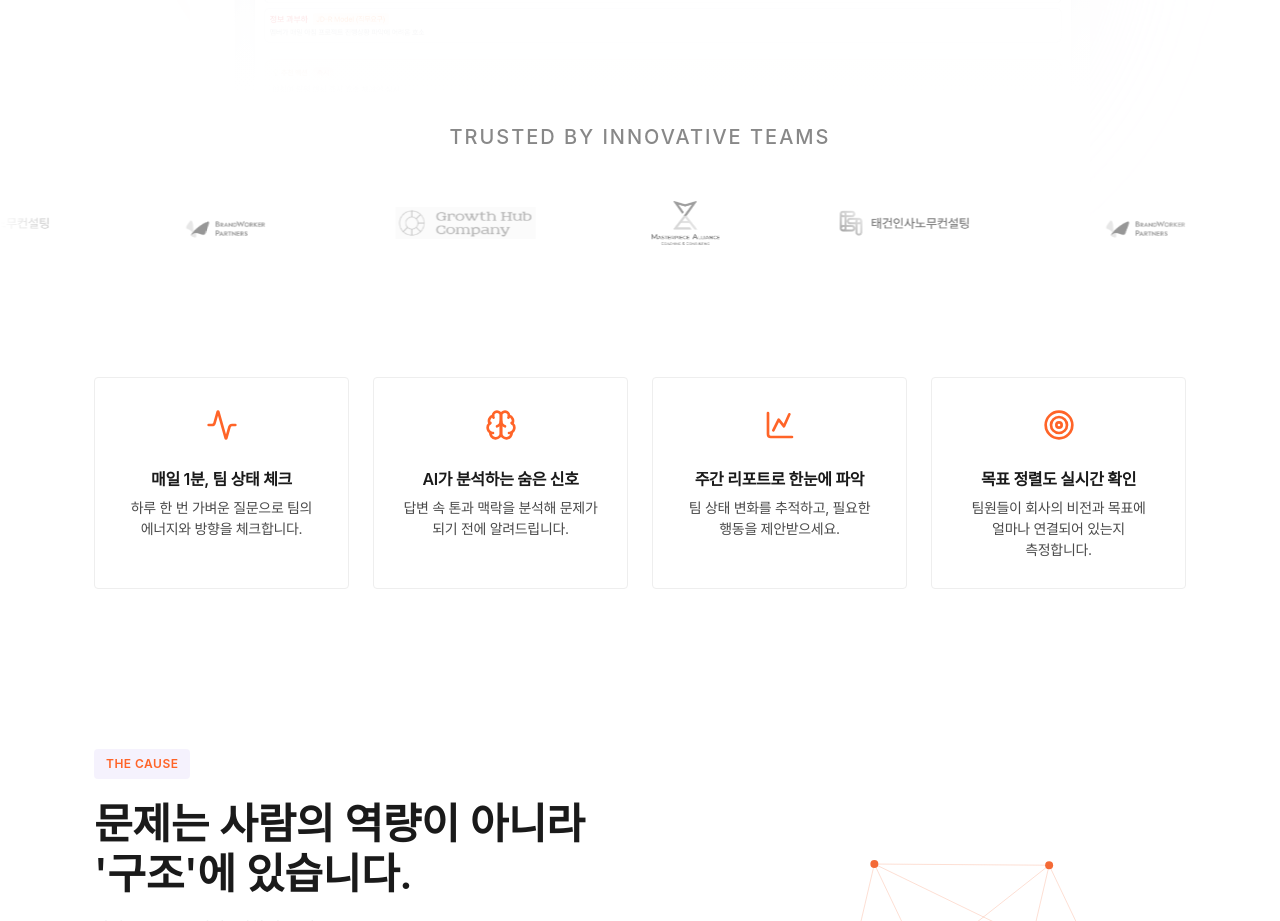
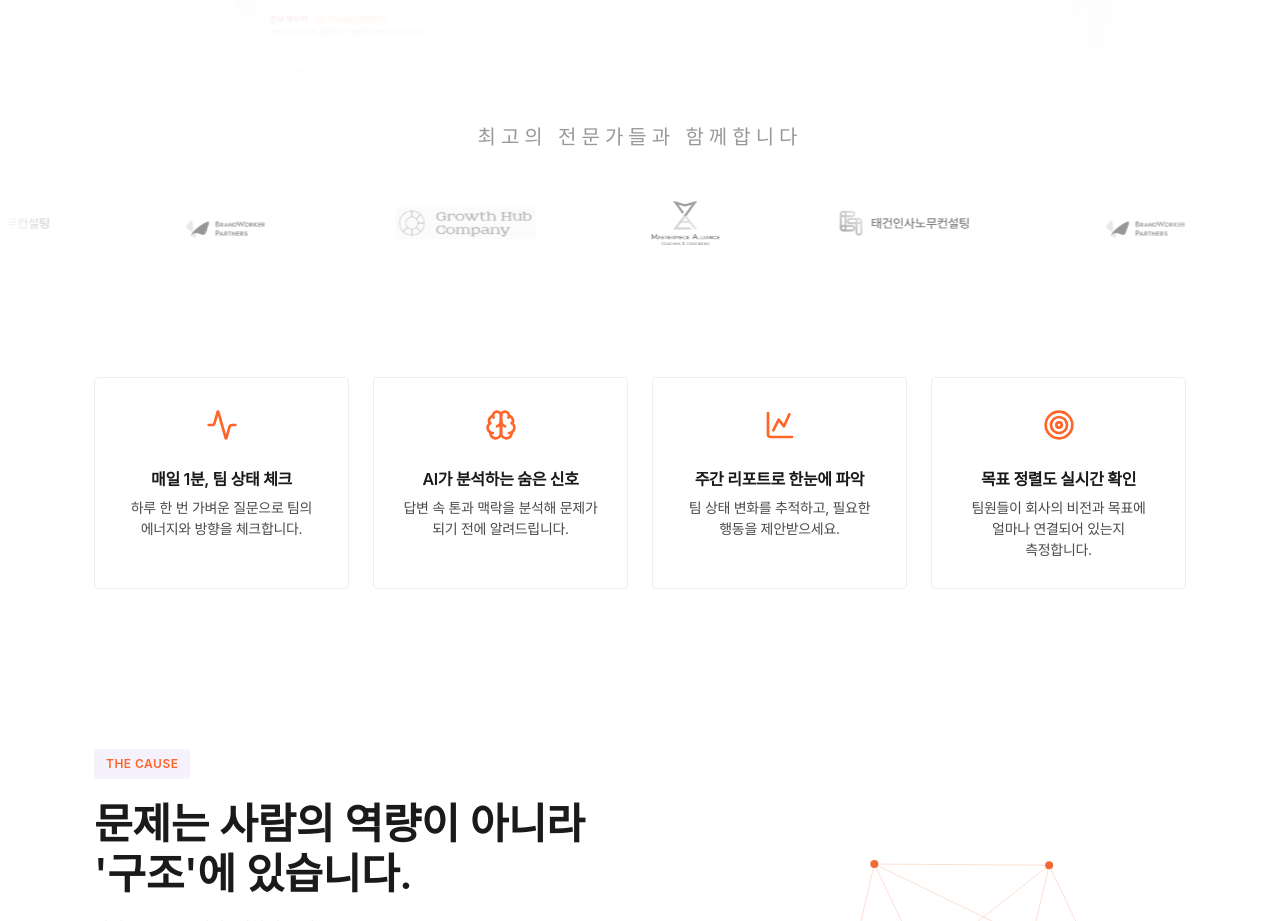
Before and after one commit to qalignofficial-dev/Q-Align-website, a plain HTML site: page index.html in a window 1280 px wide. Shown: the part 840-1761 px from the top of the page. Drawn offline with Linux system fonts and the light colour scheme; animation ran at ten frames a second; a web font is replaced by a local one.

Commit message:
style: update partner label text and font styling
- Change partner label text to Korean "최고의 전문가들과 함께합니다"
- Update font styling for luxury feel (letter-spacing, font-weight)

🤖 Generated with [Claude Code](https://claude.com/claude-code)

Co-Authored-By: Claude Opus 4.5 <noreply@anthropic.com>

```diff
--- a/css/style.css
+++ b/css/style.css
@@ -118,11 +118,10 @@ section { padding: var(--section-spacing) 0; }
     text-align: center;
 }
 .partner-label {
-    font-size: 13px;
+    font-size: 12px;
     font-weight: 500;
-    color: var(--text-gray);
-    text-transform: uppercase;
-    letter-spacing: 0.1em;
+    color: #999;
+    letter-spacing: 0.25em;
     margin-bottom: 24px;
 }
 .logo-marquee {
--- a/index.html
+++ b/index.html
@@ -86,7 +86,7 @@
 
         <!-- Partner Logo Marquee -->
         <div class="partner-logos">
-            <p class="partner-label">Trusted by innovative teams</p>
+            <p class="partner-label">최고의 전문가들과 함께합니다</p>
             <div class="logo-marquee">
                 <div class="logo-track">
                     <img src="images/partners/partner-1.png" alt="Partner 1">
```
